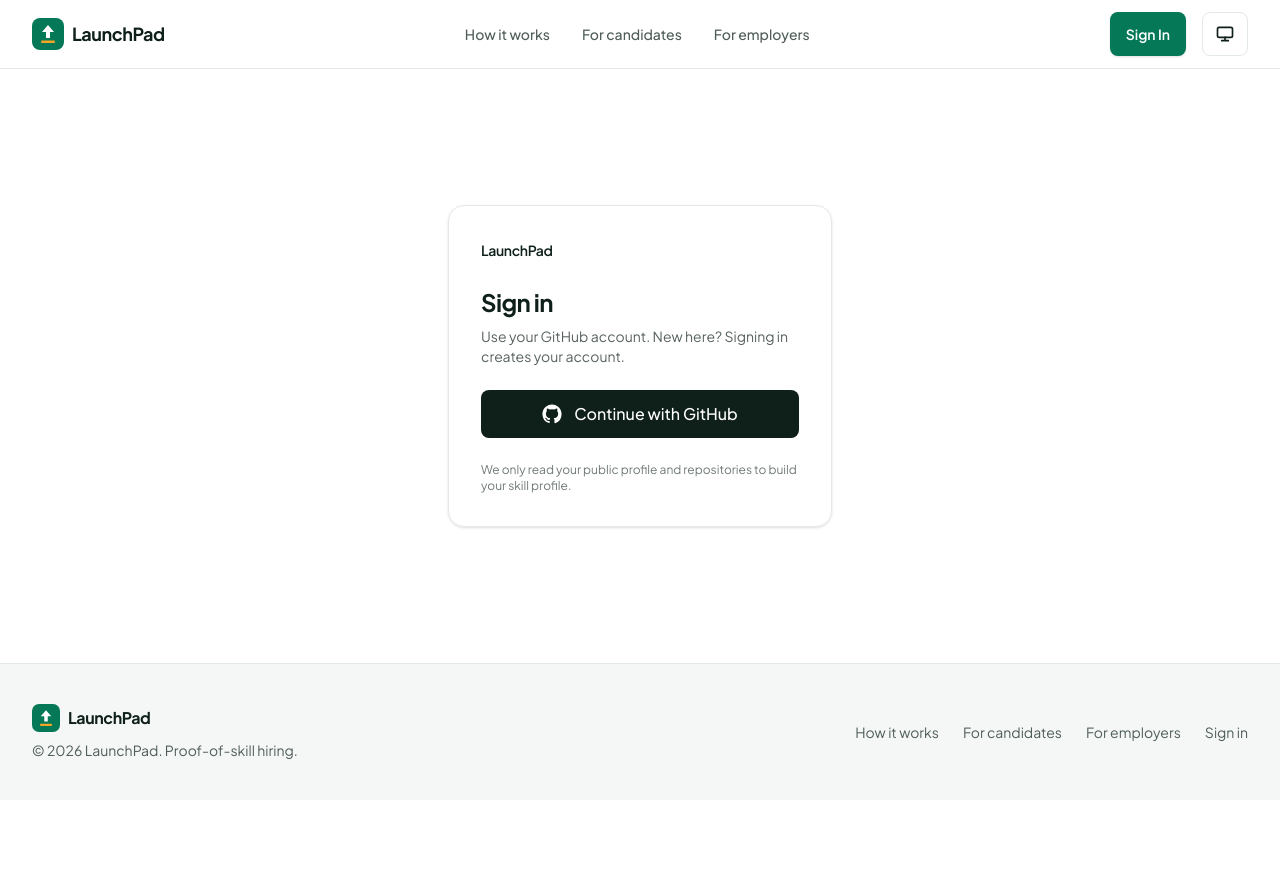
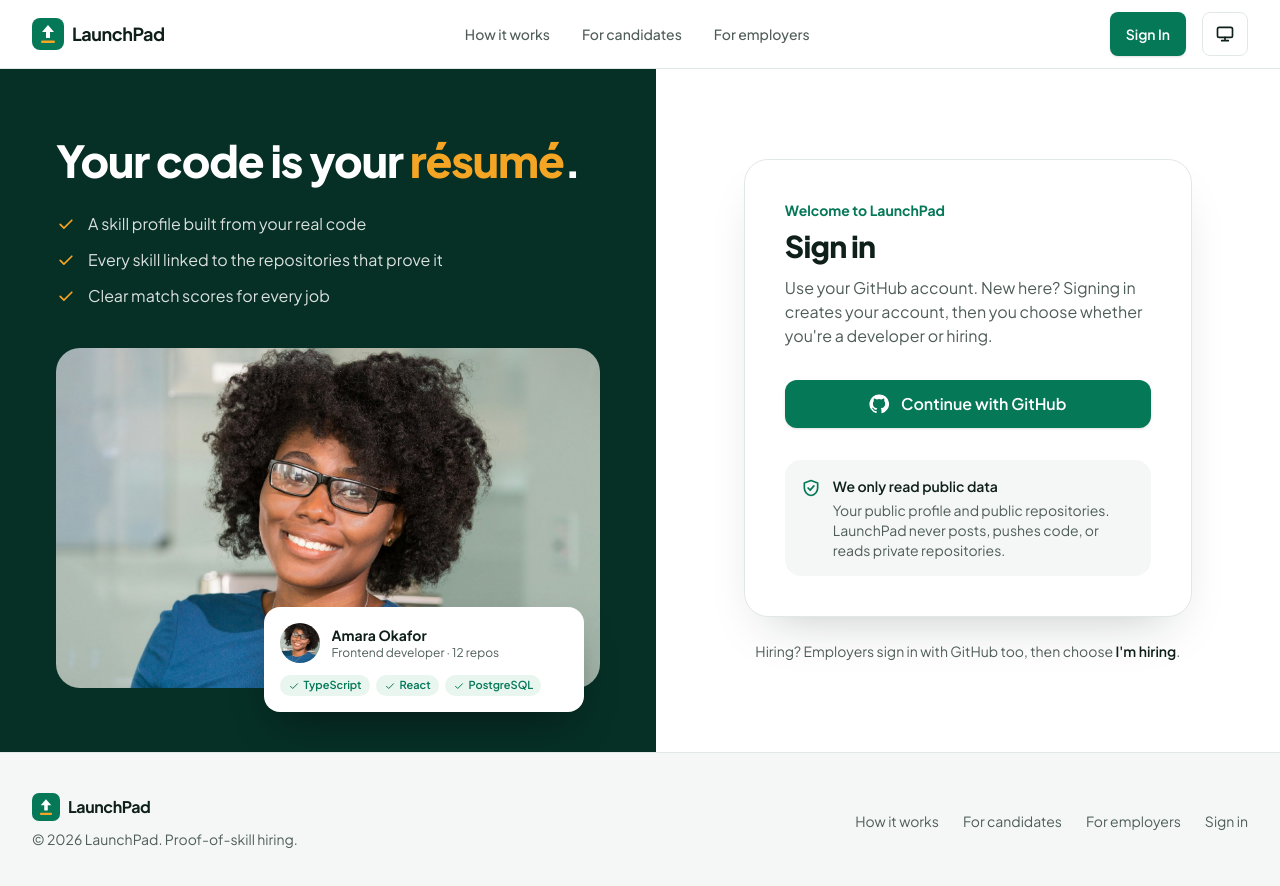
Before and after one commit to francis-2008-happy/launchpad, a Next.js app: page /sign-in in a window 1280 px wide. Shown: the top 886 px of the page. Before the commit the page ends 800 px from the top, so only its background shows below. Built offline with nearby package versions, Linux system fonts and the light colour scheme; no server answers.

Commit message:
Redesign sign in and onboarding pages
Sign in gets a brand panel with a sample verified profile and a clearer
sign-in card. Onboarding gets large role cards, a step indicator, and a note
that the role cannot change. The onboarding server action is unchanged.

```diff
--- a/src/app/(auth)/sign-in/page.tsx
+++ b/src/app/(auth)/sign-in/page.tsx
@@ -1,9 +1,15 @@
 // Sign in page. The (auth) folder is a "route group": it organizes files
 // without adding "/auth" to the URL, so this page lives at /sign-in.
+//
+// Layout (issue #56): on desktop, a dark green brand panel on the left and the
+// sign-in card on the right. On phones the panel becomes a short strip above
+// the card, so the GitHub button is still near the top of the screen.
 import type { Metadata } from "next";
-import Link from "next/link";
+import Image from "next/image";
 import { Suspense } from "react";
 import { GitHubSignInButton } from "@/components/github-sign-in-button";
+import { CheckIcon, ShieldIcon } from "@/components/icons";
+import { people } from "@/components/landing/product-mockups";
 
 export const metadata: Metadata = {
   title: "Sign in | LaunchPad",
@@ -16,11 +22,17 @@ async function SignInError({ searchParams }: { searchParams: Promise<{ error?: s
   const { error } = await searchParams;
   if (!error) return null;
   return (
-    <p role="alert" className="mb-6 rounded-lg bg-red-50 px-4 py-3 text-sm text-red-700">
+    <p role="alert" className="mb-6 rounded-xl bg-red-50 px-4 py-3 text-sm font-medium text-red-700 dark:bg-red-950 dark:text-red-300">
       Sign in did not complete. Please try again.
     </p>
   );
 }
+
+const benefits = [
+  "A skill profile built from your real code",
+  "Every skill linked to the repositories that prove it",
+  "Clear match scores for every job",
+];
 
 export default function SignInPage({
   searchParams,
@@ -28,26 +40,112 @@ export default function SignInPage({
   searchParams: Promise<{ error?: string }>;
 }) {
   return (
-    <main className="flex flex-1 items-center justify-center px-4 py-12 sm:px-6">
-      <div className="w-full max-w-sm rounded-2xl border border-foreground/10 p-6 shadow-sm sm:p-8">
-        <Link href="/" className="text-sm font-semibold tracking-tight">
-          LaunchPad
-        </Link>
-        <h1 className="mt-6 text-2xl font-bold tracking-tight">Sign in</h1>
-        <p className="mt-2 mb-6 text-sm text-foreground/70">
-          Use your GitHub account. New here? Signing in creates your account.
-        </p>
+    <main className="grid flex-1 grid-cols-1 lg:grid-cols-[1.05fr_1fr]">
+      <BrandPanel />
 
-        <Suspense fallback={null}>
-          <SignInError searchParams={searchParams} />
-        </Suspense>
+      {/* Sign-in card */}
+      <section className="flex items-center justify-center px-4 py-10 sm:px-6 sm:py-16">
+        <div className="w-full max-w-md">
+          <div className="rounded-3xl border border-border bg-card p-6 shadow-[0_24px_48px_-24px_rgba(15,31,26,0.25)] sm:p-10">
+            <p className="text-sm font-bold text-primary-text">Welcome to LaunchPad</p>
+            <h1 className="mt-2 text-3xl font-extrabold tracking-tight">Sign in</h1>
+            <p className="mt-3 text-muted">
+              Use your GitHub account. New here? Signing in creates your account, then you choose whether you&apos;re
+              a developer or hiring.
+            </p>
 
-        <GitHubSignInButton />
+            <div className="mt-8">
+              <Suspense fallback={null}>
+                <SignInError searchParams={searchParams} />
+              </Suspense>
+              <GitHubSignInButton />
+            </div>
 
-        <p className="mt-6 text-xs text-foreground/60">
-          We only read your public profile and repositories to build your skill profile.
-        </p>
-      </div>
+            {/* What we read, so people feel safe connecting GitHub. */}
+            <div className="mt-8 flex gap-3 rounded-2xl bg-surface p-4">
+              <ShieldIcon className="mt-0.5 h-5 w-5 shrink-0 text-primary-text" />
+              <div className="text-sm">
+                <p className="font-semibold">We only read public data</p>
+                <p className="mt-1 text-muted">
+                  Your public profile and public repositories. LaunchPad never posts, pushes code, or reads private
+                  repositories.
+                </p>
+              </div>
+            </div>
+          </div>
+
+          <p className="mt-6 text-center text-sm text-muted">
+            Hiring? Employers sign in with GitHub too, then choose <span className="font-semibold text-foreground">I&apos;m hiring</span>.
+          </p>
+        </div>
+      </section>
     </main>
   );
 }
+
+// The dark green panel with a photo and a sample verified profile.
+function BrandPanel() {
+  const amara = people.amara;
+  return (
+    <section
+      aria-label="Why LaunchPad"
+      className="relative overflow-hidden bg-panel px-4 py-8 text-white sm:px-10 lg:flex lg:flex-col lg:justify-center lg:px-14 lg:py-16"
+    >
+      <div className="relative mx-auto w-full max-w-xl">
+        <h2 className="text-[clamp(1.6rem,2.4vw+1rem,2.75rem)] leading-tight font-extrabold tracking-tight text-balance">
+          Your code is your <span className="text-highlight">résumé</span>.
+        </h2>
+        <ul className="mt-6 hidden space-y-3 sm:block">
+          {benefits.map((benefit) => (
+            <li key={benefit} className="flex gap-3 text-white/85">
+              <CheckIcon className="mt-0.5 h-5 w-5 shrink-0 text-highlight" />
+              {benefit}
+            </li>
+          ))}
+        </ul>
+
+        {/* Photo with a sample verified profile card. Shown from tablet size up. */}
+        <figure className="relative mt-10 hidden sm:block">
+          <figcaption className="sr-only">
+            Example: Amara Okafor&apos;s profile shows TypeScript, React, and PostgreSQL verified from her repositories.
+          </figcaption>
+          <div className="relative aspect-[16/10] overflow-hidden rounded-3xl">
+            <Image
+              src="/images/people/amara-wide.jpg"
+              alt=""
+              fill
+              sizes="(min-width: 1024px) 36rem, 90vw"
+              preload
+              className="object-cover object-top"
+            />
+          </div>
+          <div
+            aria-hidden="true"
+            className="absolute -bottom-6 left-4 right-4 rounded-2xl bg-card p-4 text-foreground shadow-[0_18px_40px_-16px_rgba(0,0,0,0.5)] sm:left-auto sm:w-80"
+          >
+            <div className="flex items-center gap-3">
+              <span className="relative block h-10 w-10 shrink-0 overflow-hidden rounded-full">
+                <Image src={amara.avatar} alt="" fill sizes="40px" className="object-cover" />
+              </span>
+              <div className="min-w-0">
+                <p className="truncate text-sm font-bold">{amara.name}</p>
+                <p className="truncate text-xs text-muted">Frontend developer · 12 repos</p>
+              </div>
+            </div>
+            <div className="mt-3 flex flex-wrap gap-1.5">
+              {["TypeScript", "React", "PostgreSQL"].map((skill) => (
+                <span
+                  key={skill}
+                  className="inline-flex items-center gap-1 rounded-full bg-accent-soft px-2 py-0.5 text-[11px] font-semibold text-accent-text"
+                >
+                  <CheckIcon className="h-3 w-3" />
+                  {skill}
+                </span>
+              ))}
+            </div>
+          </div>
+        </figure>
+      </div>
+    </section>
+  );
+}
--- a/src/app/onboarding/page.tsx
+++ b/src/app/onboarding/page.tsx
@@ -1,44 +1,127 @@
 // src/app/onboarding/page.tsx
+// New users choose their role here (issue #8). Redesigned in issue #56: only the
+// look changed. The form still sends a "role" radio value of "candidate" or
+// "employer" to the same completeOnboarding server action.
+//
+// Each role card is a <label> around a hidden native radio button, so it works
+// with a mouse, a keyboard (Tab, then arrow keys), and screen readers.
+import type { Metadata } from "next";
 import { completeOnboarding } from "@/app/actions/onboarding";
+import { BriefcaseIcon, CheckIcon, CodeIcon } from "@/components/icons";
+
+export const metadata: Metadata = {
+  title: "Choose your role | LaunchPad",
+};
+
+const roles = [
+  {
+    value: "candidate",
+    title: "I'm a developer",
+    description: "Looking for a job or internship",
+    Icon: CodeIcon,
+    points: [
+      "Build a verified skill profile from GitHub",
+      "See your match score for every job",
+      "Apply and track your applications",
+    ],
+  },
+  {
+    value: "employer",
+    title: "I'm hiring",
+    description: "Hiring developers for my company",
+    Icon: BriefcaseIcon,
+    points: [
+      "Create your company profile",
+      "Post jobs with the skills you need",
+      "Review applicants ranked by proven skills",
+    ],
+  },
+];
+
+const steps = ["Sign in", "Choose your role", "Your dashboard"];
 
 export default function OnboardingPage() {
   return (
-    <main className="flex flex-1 items-center justify-center px-6 py-16">
-      <div className="w-full max-w-md text-center">
-        <h1 className="text-3xl font-bold tracking-tight">Welcome to LaunchPad</h1>
-        <p className="mt-4 text-lg text-foreground/70">
-          To get started, please tell us how you will be using the platform.
-        </p>
+    <main className="flex flex-1 justify-center bg-surface px-4 py-10 sm:px-6 sm:py-16">
+      <div className="w-full max-w-3xl">
+        {/* Progress: step 2 of 3 */}
+        <ol aria-label="Sign up progress" className="flex items-center justify-center gap-2 text-xs font-semibold sm:gap-3 sm:text-sm">
+          {steps.map((step, index) => {
+            const done = index === 0;
+            const current = index === 1;
+            return (
+              <li key={step} aria-current={current ? "step" : undefined} className="flex items-center gap-2 sm:gap-3">
+                <span
+                  className={`flex h-7 w-7 items-center justify-center rounded-full ${
+                    done || current ? "bg-primary text-primary-foreground" : "border border-border bg-card text-muted"
+                  }`}
+                >
+                  {done ? <CheckIcon className="h-4 w-4" /> : index + 1}
+                </span>
+                <span className={current ? "text-foreground" : "text-muted"}>{step}</span>
+                {index < steps.length - 1 && <span aria-hidden="true" className="h-px w-5 bg-border sm:w-10" />}
+              </li>
+            );
+          })}
+        </ol>
 
-        <form action={completeOnboarding} className="mt-8 space-y-4 text-left">
-          <div>
-            <label className="mb-2 block text-sm font-medium text-foreground/80">
-              I am a...
-            </label>
-            <div className="grid grid-cols-2 gap-4">
-              <label className="cursor-pointer">
-                <input type="radio" name="role" value="candidate" className="peer sr-only" required />
-                <div className="rounded-lg border border-foreground/20 bg-background p-4 text-center transition-all peer-checked:border-foreground peer-checked:bg-foreground/5 peer-checked:ring-1 peer-checked:ring-foreground">
-                  <div className="text-lg font-semibold">Candidate</div>
-                  <div className="mt-1 text-xs text-foreground/60">Looking for a job</div>
-                </div>
-              </label>
-              <label className="cursor-pointer">
-                <input type="radio" name="role" value="employer" className="peer sr-only" required />
-                <div className="rounded-lg border border-foreground/20 bg-background p-4 text-center transition-all peer-checked:border-foreground peer-checked:bg-foreground/5 peer-checked:ring-1 peer-checked:ring-foreground">
-                  <div className="text-lg font-semibold">Employer</div>
-                  <div className="mt-1 text-xs text-foreground/60">Hiring developers</div>
-                </div>
-              </label>
+        <div className="mt-10 text-center">
+          <h1 className="text-[clamp(1.9rem,2.4vw+1rem,2.75rem)] leading-tight font-extrabold tracking-tight">
+            Welcome to LaunchPad
+          </h1>
+          <p className="mx-auto mt-3 max-w-xl text-lg text-muted">How will you use LaunchPad? Choose one to get started.</p>
+        </div>
+
+        <form action={completeOnboarding} className="mt-10">
+          <fieldset>
+            <legend className="sr-only">I am</legend>
+            <div className="grid grid-cols-1 gap-4 sm:grid-cols-2 sm:gap-6">
+              {roles.map(({ value, title, description, Icon, points }) => (
+                <label
+                  key={value}
+                  // has-checked: styles the card when its radio is selected.
+                  // has-focus-visible: shows a focus ring when keyboard users reach it.
+                  className="group relative flex cursor-pointer flex-col rounded-3xl border-2 border-border bg-card p-6 transition hover:border-primary/50 has-checked:border-primary has-checked:shadow-[0_18px_40px_-20px_rgba(4,120,87,0.55)] has-focus-visible:outline-2 has-focus-visible:outline-offset-4 has-focus-visible:outline-primary-text sm:p-8"
+                >
+                  <input type="radio" name="role" value={value} required className="sr-only" />
+
+                  {/* The check in the corner appears when this card is chosen. */}
+                  <span
+                    aria-hidden="true"
+                    className="absolute top-5 right-5 flex h-7 w-7 items-center justify-center rounded-full border-2 border-border text-transparent transition group-has-checked:border-primary group-has-checked:bg-primary group-has-checked:text-primary-foreground"
+                  >
+                    <CheckIcon className="h-4 w-4" />
+                  </span>
+
+                  <span className="flex h-12 w-12 items-center justify-center rounded-2xl bg-primary-soft text-primary-text">
+                    <Icon className="h-6 w-6" />
+                  </span>
+                  <span className="mt-5 text-xl font-bold">{title}</span>
+                  <span className="mt-1 text-muted">{description}</span>
+                  <ul className="mt-5 space-y-2 border-t border-border pt-5 text-sm">
+                    {points.map((point) => (
+                      <li key={point} className="flex gap-2">
+                        <CheckIcon className="mt-0.5 h-4 w-4 shrink-0 text-accent-text" />
+                        {point}
+                      </li>
+                    ))}
+                  </ul>
+                </label>
+              ))}
             </div>
+          </fieldset>
+
+          <div className="mt-8 flex flex-col items-center gap-3">
+            <button
+              type="submit"
+              className="inline-flex min-h-12 w-full items-center justify-center rounded-xl bg-primary px-8 py-3 text-base font-semibold text-primary-foreground transition hover:bg-primary-hover sm:w-auto"
+            >
+              Continue to dashboard
+            </button>
+            <p className="text-center text-sm text-muted">
+              You can&apos;t change your role later. Need both? Use a separate GitHub account for each.
+            </p>
           </div>
-
-          <button
-            type="submit"
-            className="w-full rounded-lg bg-foreground px-6 py-3 font-medium text-background transition-opacity hover:opacity-90"
-          >
-            Continue to Dashboard
-          </button>
         </form>
       </div>
     </main>
--- a/src/components/github-sign-in-button.tsx
+++ b/src/components/github-sign-in-button.tsx
@@ -2,6 +2,7 @@
 // Client Component: it needs a click handler and the browser's address (window.location).
 import { useState } from "react";
 import { createClient } from "@/lib/supabase/client";
+import { GitHubIcon } from "@/components/icons";
 
 export function GitHubSignInButton() {
   const [loading, setLoading] = useState(false);
@@ -28,11 +29,9 @@ export function GitHubSignInButton() {
         type="button"
         onClick={handleSignIn}
         disabled={loading}
-        className="flex w-full items-center justify-center gap-3 rounded-lg bg-foreground px-6 py-3 font-medium text-background transition hover:opacity-90 disabled:opacity-60"
+        className="flex min-h-12 w-full items-center justify-center gap-3 rounded-xl bg-primary px-6 py-3 text-base font-semibold text-primary-foreground shadow-sm transition hover:bg-primary-hover disabled:cursor-wait disabled:opacity-70"
       >
-        <svg aria-hidden="true" viewBox="0 0 24 24" className="h-5 w-5 fill-current">
-          <path d="M12 .5C5.65.5.5 5.65.5 12a11.5 11.5 0 0 0 7.86 10.92c.58.1.79-.25.79-.56v-2c-3.2.7-3.87-1.37-3.87-1.37-.53-1.33-1.28-1.69-1.28-1.69-1.05-.72.08-.7.08-.7 1.16.08 1.77 1.19 1.77 1.19 1.03 1.77 2.7 1.26 3.36.96.1-.75.4-1.26.73-1.55-2.55-.29-5.24-1.28-5.24-5.68 0-1.26.45-2.28 1.19-3.09-.12-.29-.52-1.46.11-3.05 0 0 .97-.31 3.17 1.18a11 11 0 0 1 5.77 0c2.2-1.49 3.17-1.18 3.17-1.18.63 1.59.23 2.76.11 3.05.74.81 1.19 1.83 1.19 3.09 0 4.41-2.69 5.38-5.26 5.67.41.36.78 1.06.78 2.14v3.17c0 .31.21.67.8.56A11.5 11.5 0 0 0 23.5 12C23.5 5.65 18.35.5 12 .5Z" />
-        </svg>
+        <GitHubIcon className="h-5 w-5" />
         {loading ? "Redirecting to GitHub..." : "Continue with GitHub"}
       </button>
       {error && (
```
